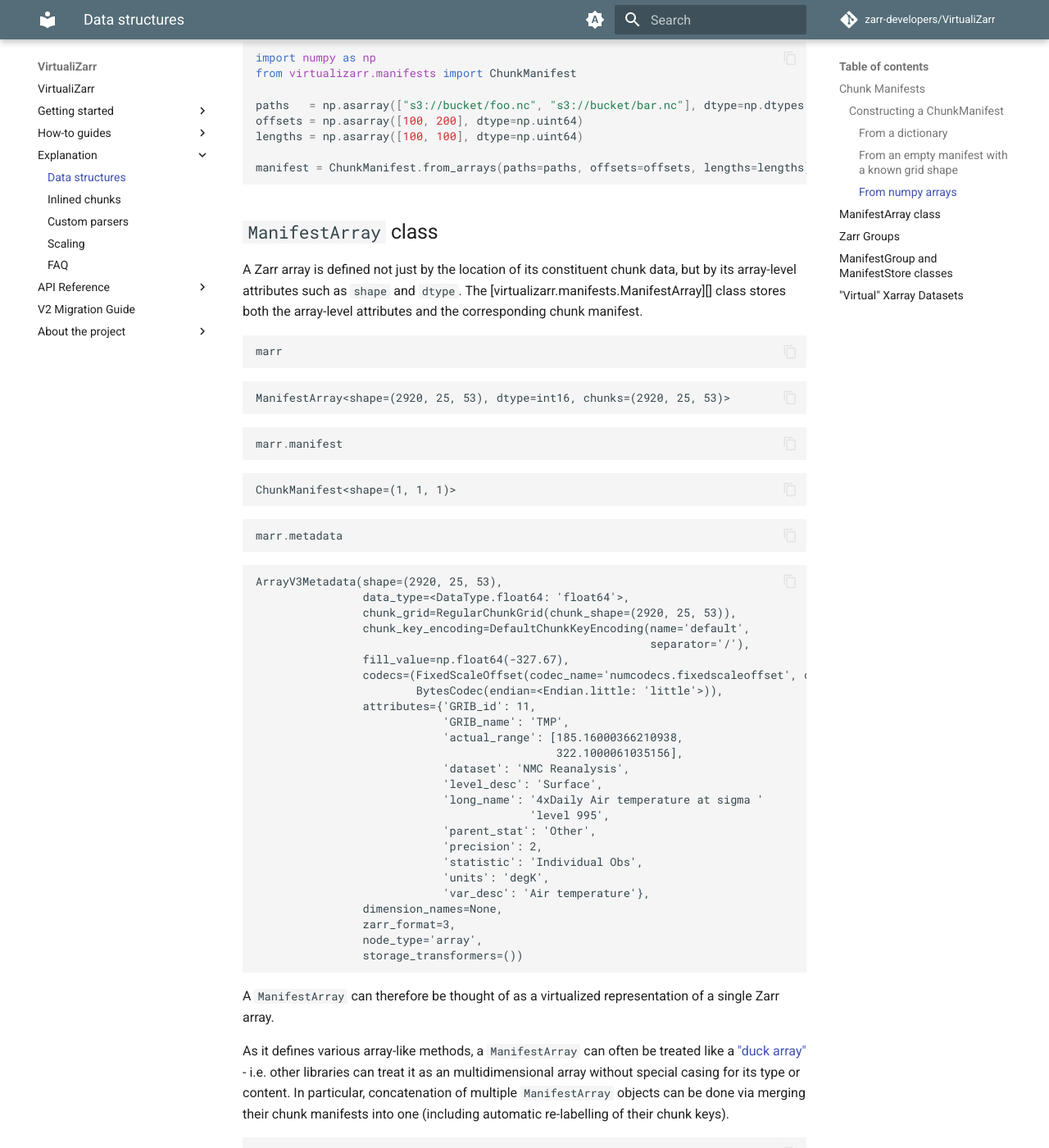
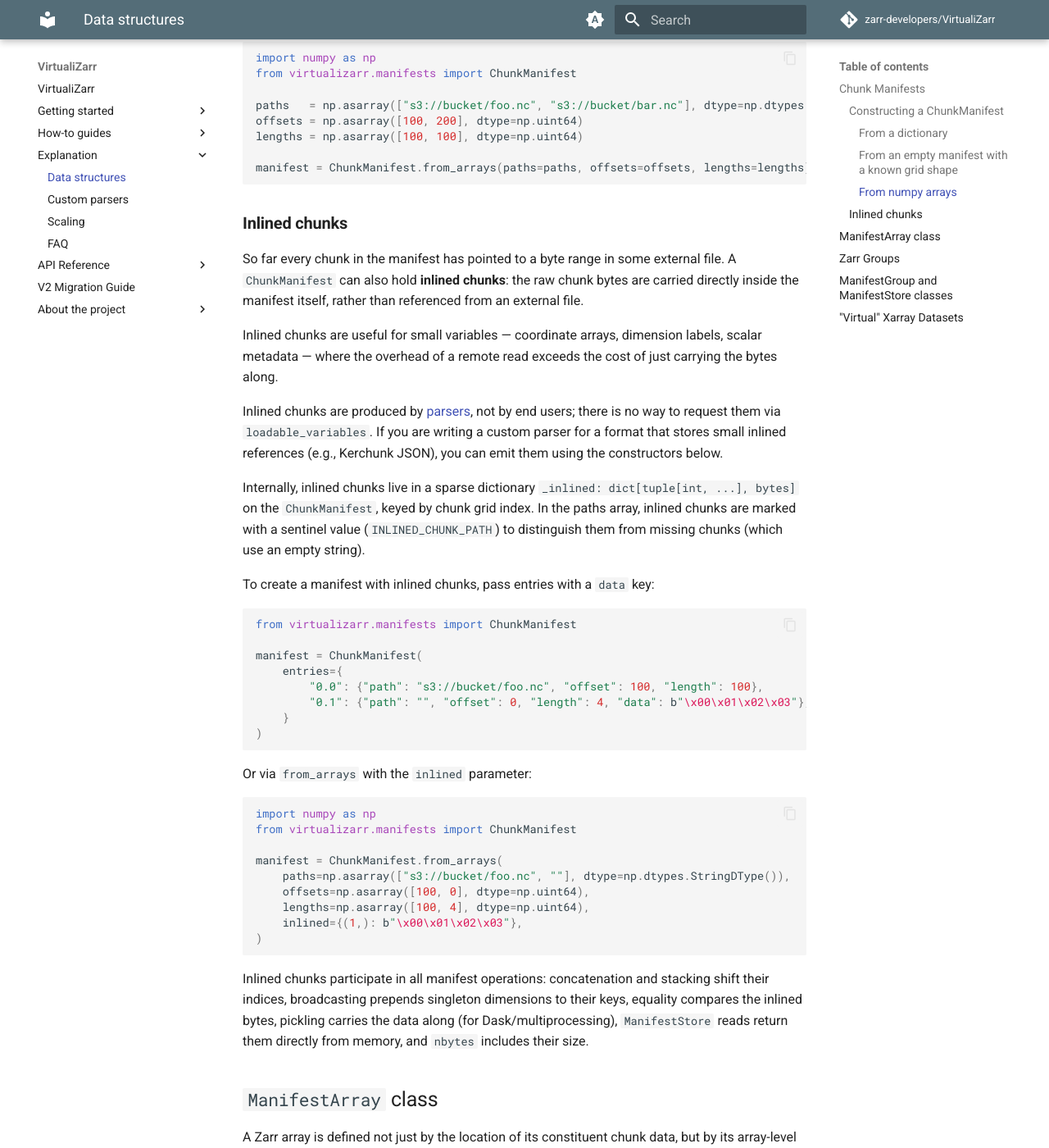
Before and after one commit to zarr-developers/VirtualiZarr, an MkDocs documentation site: the page built from docs/data_structures.md, in a window 1280 px wide and 1400 px high, scrolled down 2242 px. Shown: the whole window at 82% size. Built offline with MkDocs 1.6.1 and Material for MkDocs 9.7.7, drawn with Linux system fonts in a browser that asks for light colours; comment, search, counter and statistics services are not loaded; the version menu is left out.

Commit message:
Move inlined chunks docs into data_structures.md
Co-Authored-By: Claude Opus 4.7 (1M context) <noreply@anthropic.com>

````diff
--- a/docs/data_structures.md
+++ b/docs/data_structures.md
@@ -93,6 +93,46 @@ lengths = np.asarray([100, 100], dtype=np.uint64)
 
 manifest = ChunkManifest.from_arrays(paths=paths, offsets=offsets, lengths=lengths)
 ```
+
+### Inlined chunks
+
+So far every chunk in the manifest has pointed to a byte range in some external file.
+A `ChunkManifest` can also hold **inlined chunks**: the raw chunk bytes are carried directly inside the manifest itself, rather than referenced from an external file.
+
+Inlined chunks are useful for small variables — coordinate arrays, dimension labels, scalar metadata — where the overhead of a remote read exceeds the cost of just carrying the bytes along.
+
+Inlined chunks are produced by [parsers](custom_parsers.md), not by end users; there is no way to request them via `loadable_variables`. If you are writing a custom parser for a format that stores small inlined references (e.g., Kerchunk JSON), you can emit them using the constructors below.
+
+Internally, inlined chunks live in a sparse dictionary `_inlined: dict[tuple[int, ...], bytes]` on the `ChunkManifest`, keyed by chunk grid index. In the paths array, inlined chunks are marked with a sentinel value (`INLINED_CHUNK_PATH`) to distinguish them from missing chunks (which use an empty string).
+
+To create a manifest with inlined chunks, pass entries with a `data` key:
+
+```python
+from virtualizarr.manifests import ChunkManifest
+
+manifest = ChunkManifest(
+    entries={
+        "0.0": {"path": "s3://bucket/foo.nc", "offset": 100, "length": 100},
+        "0.1": {"path": "", "offset": 0, "length": 4, "data": b"\x00\x01\x02\x03"},
+    }
+)
+```
+
+Or via `from_arrays` with the `inlined` parameter:
+
+```python
+import numpy as np
+from virtualizarr.manifests import ChunkManifest
+
+manifest = ChunkManifest.from_arrays(
+    paths=np.asarray(["s3://bucket/foo.nc", ""], dtype=np.dtypes.StringDType()),
+    offsets=np.asarray([100, 0], dtype=np.uint64),
+    lengths=np.asarray([100, 4], dtype=np.uint64),
+    inlined={(1,): b"\x00\x01\x02\x03"},
+)
+```
+
+Inlined chunks participate in all manifest operations: concatenation and stacking shift their indices, broadcasting prepends singleton dimensions to their keys, equality compares the inlined bytes, pickling carries the data along (for Dask/multiprocessing), `ManifestStore` reads return them directly from memory, and `nbytes` includes their size.
 
 ## `ManifestArray` class
 
--- a/mkdocs.yml
+++ b/mkdocs.yml
@@ -22,7 +22,6 @@ nav:
     - "examples.md"
   - Explanation:
     - "data_structures.md"
-    - "inlined_references.md"
     - "custom_parsers.md"
     - "scaling.md"
     - "faq.md"
````
Also changed, not shown: docs/inlined_references.md (deleted, +0 -58 lines).
